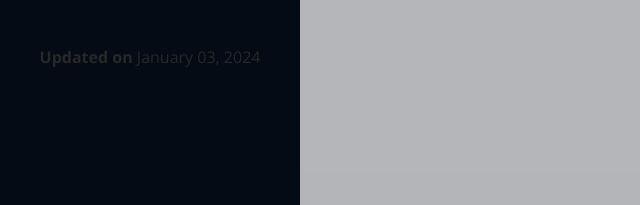
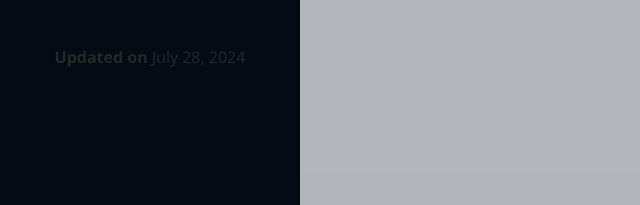
Before and after one commit to milesserra/milesserra.github.io, a plain HTML site: page index.html in a window 1280 px wide. Shown: the part 592-797 px from the top of the page, 0-640 px from the left. Drawn offline with nearby package versions, Linux system fonts and the light colour scheme.

Commit message:
Update index.html
Test 07282024

```diff
--- a/index.html
+++ b/index.html
@@ -71,7 +71,7 @@
         </ul>
         <br>
         <div class="text-center pt-3">
-          <p><strong><span>Updated on </span></strong>January 03, 2024</p>
+          <p><strong><span>Updated on </span></strong>July 28, 2024</p>
         </div>
       </nav><!-- .nav-menu -->
       <button type="button" class="mobile-nav-toggle d-xl-none"><i class="icofont-navigation-menu"></i></button>
```
